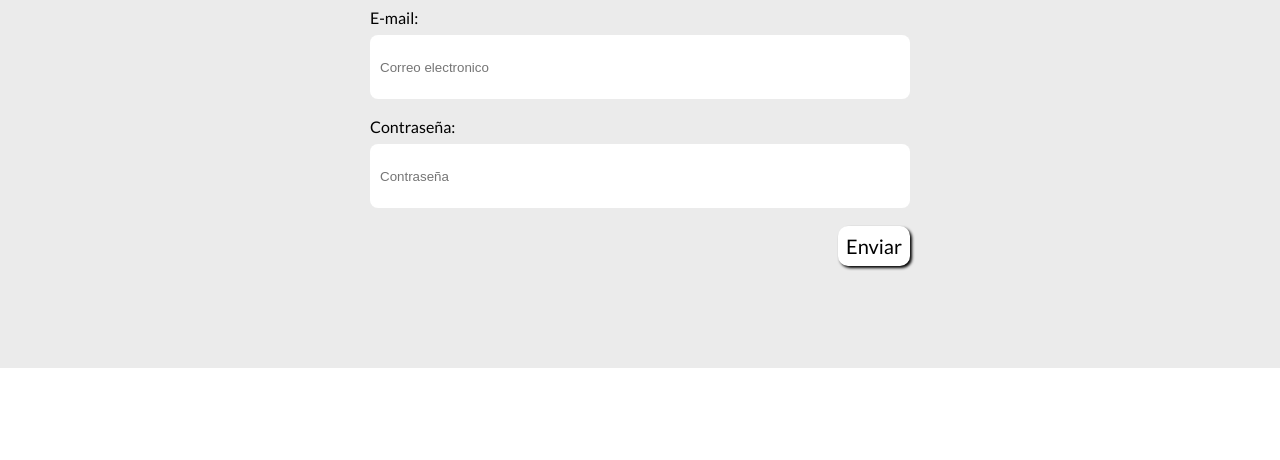
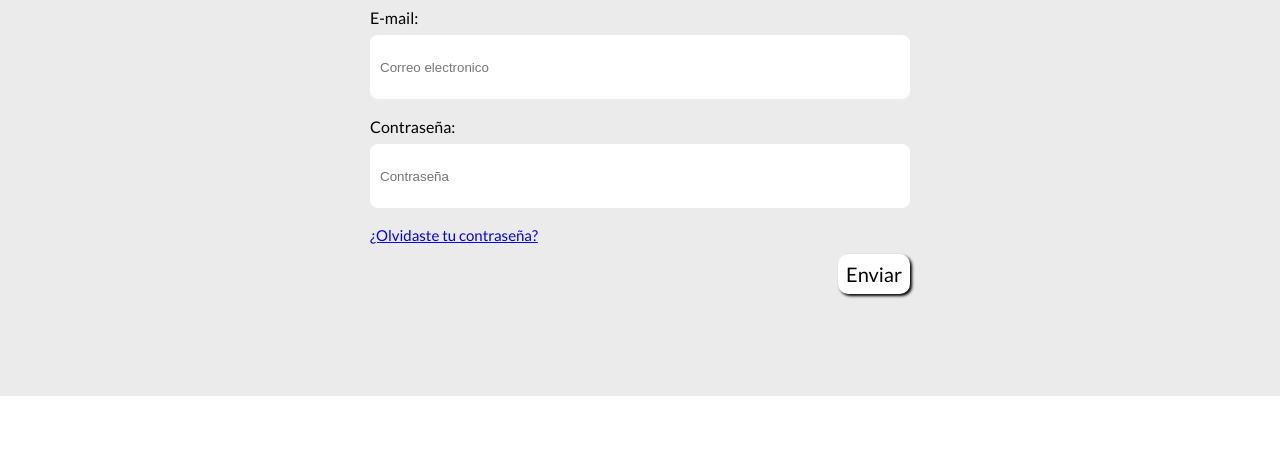
Before and after one commit to SantiagoChappa/mercadoLiebre, a website: page views/login.html in a window 1280 px wide. Shown: the part 299-759 px from the top of the page. Drawn offline with Linux system fonts and the light colour scheme; files that its build step writes are made by us from their sources; files whose address does not match are found by name.

Commit message:
agregando ¿olvidaste tu contraseña? en el login

```diff
--- a/views/login.html
+++ b/views/login.html
@@ -54,10 +54,16 @@
                 <input type="password" name="password" id="password" class="control-input" placeholder="Contraseña">
             </div>
 
+            <div>
+                <a href="#"><p>¿Olvidaste tu contraseña?</p></a>
+            </div>
+
             <div class="control-boton">
             <button type="submit" class="enviar" id="enviar">Enviar</button>
-        </div>
-           </form>
+            </div>
+
+
+          </form>
 
     </main>
 
```
